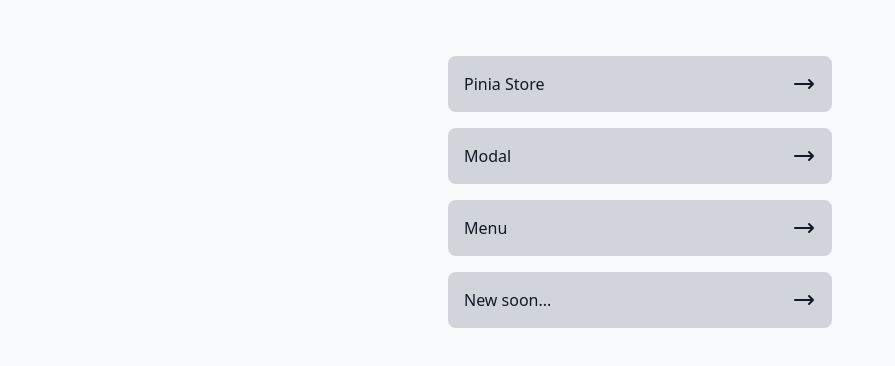
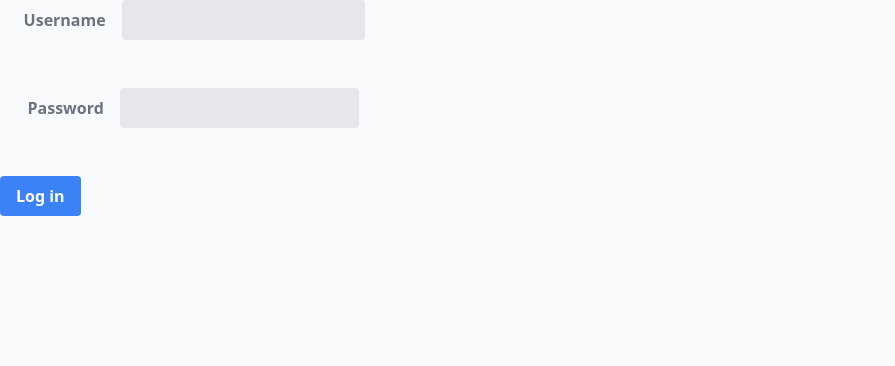
Before and after one commit to leondeklerk/0creativity-front-end, a Nuxt app: page / in a window 1280 px wide. Shown: the top 366 px of the page, without its empty margins (0-895 px from the left). Built offline with nearby package versions, Linux system fonts and the light colour scheme.

Commit message:
Add login components
Signed-off-by: Leon de Klerk <developer@leondeklerk.com>

```diff
--- /dev/null
+++ b/components/FormButton.vue
@@ -0,0 +1,12 @@
+<script setup lang="ts"></script>
+
+<template>
+  <div class="md:w-2/3">
+    <button
+      class="bg-blue-500 hover:bg-blue-700 text-white font-bold py-2 px-4 rounded focus:outline-none focus:shadow-outline"
+      type="button"
+    >
+      <slot></slot>
+    </button>
+  </div>
+</template>
--- /dev/null
+++ b/components/FormField.vue
@@ -0,0 +1,34 @@
+<script setup lang="ts">
+interface Props {
+    label: string,
+    modelValue: string
+}
+
+const props = defineProps<Props>();
+
+const emit = defineEmits<{
+  (e: 'update:modelValue', value: string): void
+}>()
+
+function onInput(event: Event) {
+    emit('update:modelValue', (event.target as HTMLInputElement).value)
+}
+</script>
+
+<template>
+  <div class="md:flex md:items-center mb-6">
+    <div class="md:w-1/3">
+      <label class="block text-gray-500 font-bold md:text-right mb-1 md:mb-0 pr-4" for="inline-full-name">
+          {{props.label}}
+      </label>
+    </div>
+    <div class="md:w-2/3">
+      <input
+        class="bg-gray-200 appearance-none border-2 border-gray-200 rounded w-full py-2 px-4 text-gray-700 leading-tight focus:outline-none focus:bg-white focus:border-purple-500"
+        id="inline-full-name"
+        @input="onInput"
+        :value="props.modelValue"
+      />
+    </div>
+  </div>
+</template>
--- /dev/null
+++ b/components/LoginView.vue
@@ -0,0 +1,18 @@
+<template>
+  <div class="w-full max-w-sm">
+    <div class="md:flex md:items-center mb-6">
+      <form-field label="Username" v-model="username" />
+    </div>
+    <div class="md:flex md:items-center mb-6">
+      <form-field label="Password" v-model="password" />
+    </div>
+    <div class="md:flex md:items-center">
+      <form-button>Log in</form-button>
+    </div>
+  </div>
+</template>
+
+<script setup lang="ts">
+const password = ref("");
+const username = ref("");
+</script>
--- a/pages/index.vue
+++ b/pages/index.vue
@@ -1,21 +1,6 @@
 <template>
-  <div class="max-w-sm mx-auto mt-4">
-    <div class="flex items-center">
-    </div>
-    <ul role="list" class="mt-10 space-y-4">
-      <li v-for="(item, index) in lists" :key="index">
-        <List :link="item" />
-      </li>
-    </ul>
-  </div>
+  <login-view/>
 </template>
 
 <script setup lang="ts">
-import { Link } from "~/types";
-const lists = ref<Link[]>([
-  { id: 1, title: "Pinia Store", url: "pinia" },
-  { id: 2, title: "Modal", url: "modal" },
-  { id: 3, title: "Menu", url: "menu" },
-  { id: 4, title: "New soon...", url: "" }
-]);
 </script>
--- a/pages/menu.vue
+++ b/pages/menu.vue
@@ -41,18 +41,13 @@
                                 </button>
                             </MenuItem>
                             <MenuItem v-slot="{ active }">
-                                <button
-                                    :class="[
-                                        active ? 'bg-violet-500 text-white' : 'text-gray-900',
-                                        'group flex rounded-md items-center w-full px-2 py-2 text-sm',
-                                    ]"
-                                >
+                                <form-button @click="test">
                                     <DuplicateIcon
                                         :active="active"
                                         class="w-5 h-5 mr-2 text-violet-400"
                                         aria-hidden="true"
                                     />Duplicate
-                                </button>
+                                </form-button>
                             </MenuItem>
                         </div>
                         <div class="px-1 py-1">
@@ -109,21 +104,7 @@
     </div>
 </template>
 
-<script>
+<script setup lang="ts">
 import { Menu, MenuButton, MenuItems, MenuItem } from '@headlessui/vue'
 import { ChevronDownIcon, ArchiveIcon, DuplicateIcon, CheckCircleIcon, AcademicCapIcon, ArrowLeftIcon } from '@heroicons/vue/solid'
-export default {
-    components: {
-        Menu,
-        MenuButton,
-        MenuItems,
-        MenuItem,
-        ChevronDownIcon,
-        ArchiveIcon,
-        DuplicateIcon,
-        CheckCircleIcon,
-        AcademicCapIcon,
-        ArrowLeftIcon,
-    },
-}
 </script>
```
